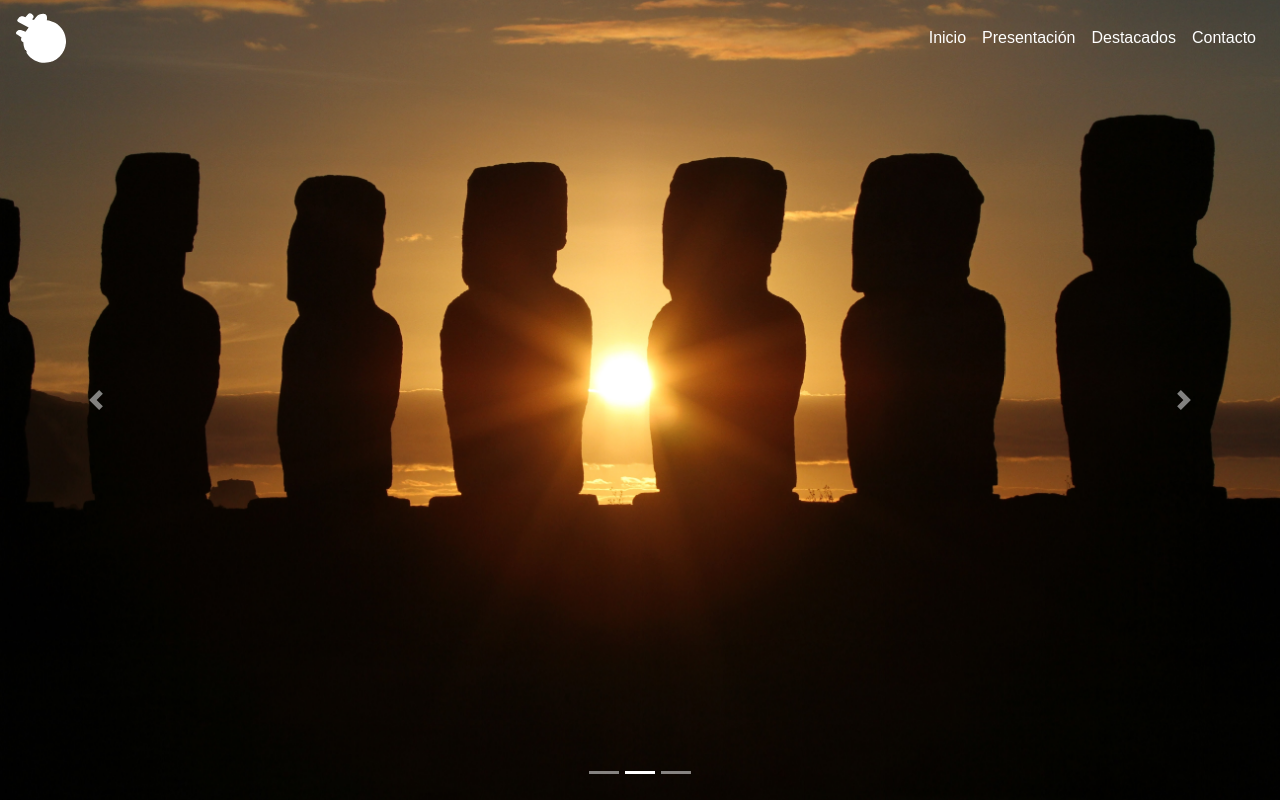
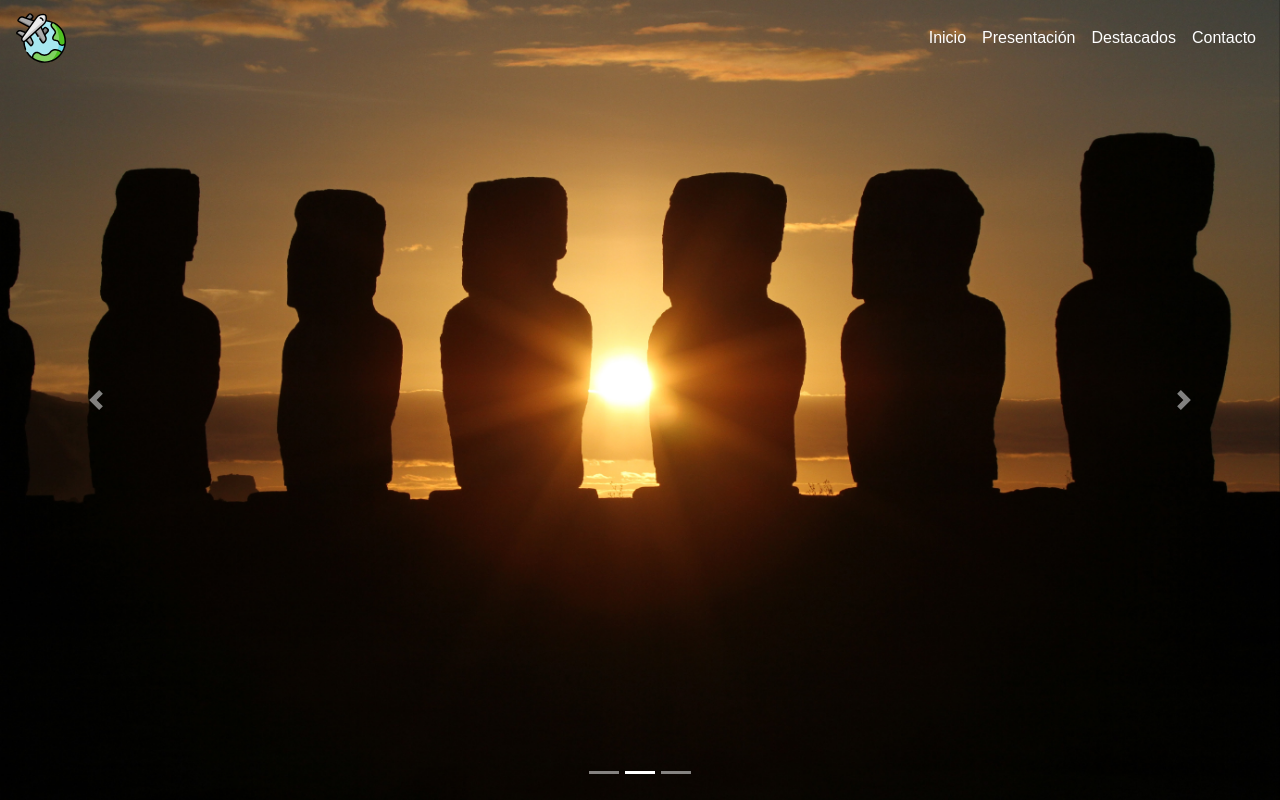
Before and after one commit to scbq/viajes-chile, a plain HTML site: page index.html in a window 1280 px wide. Shown: the top 800 px of the page. Drawn offline with nearby package versions, Linux system fonts and the light colour scheme.

Commit message:
ahora si todo ok

```diff
--- a/assets/css/style.css
+++ b/assets/css/style.css
@@ -13,11 +13,6 @@ body {
     color: white; /* Cambiar el color de los enlaces a blanco */
 }
 
-.navbar-brand img {
-    filter: brightness(0) invert(1); /* Cambiar el color del logo a blanco */
-    transition: filter 0.5s; /* Transición suave para el cambio de color */
-}
-
 /* Específicamente asegurar que el enlace de la imagen no cambie el color */
 .navbar-brand {
     display: flex;
@@ -25,7 +20,7 @@ body {
 }
 
 .navbar-brand img {
-    height: 50px; /* Ajustar la altura de la imagen si es necesario */
+    height: 50px; /* Ajustar la altura de la imagen del logo*/
 }
 
 .navbar.scrolled {
@@ -43,7 +38,7 @@ body {
 .carousel-inner img {
     width: 100%;
     height: 100vh;
-    object-fit: cover;
+    object-fit: fill;
 }
 
 #presentacion i {
```
